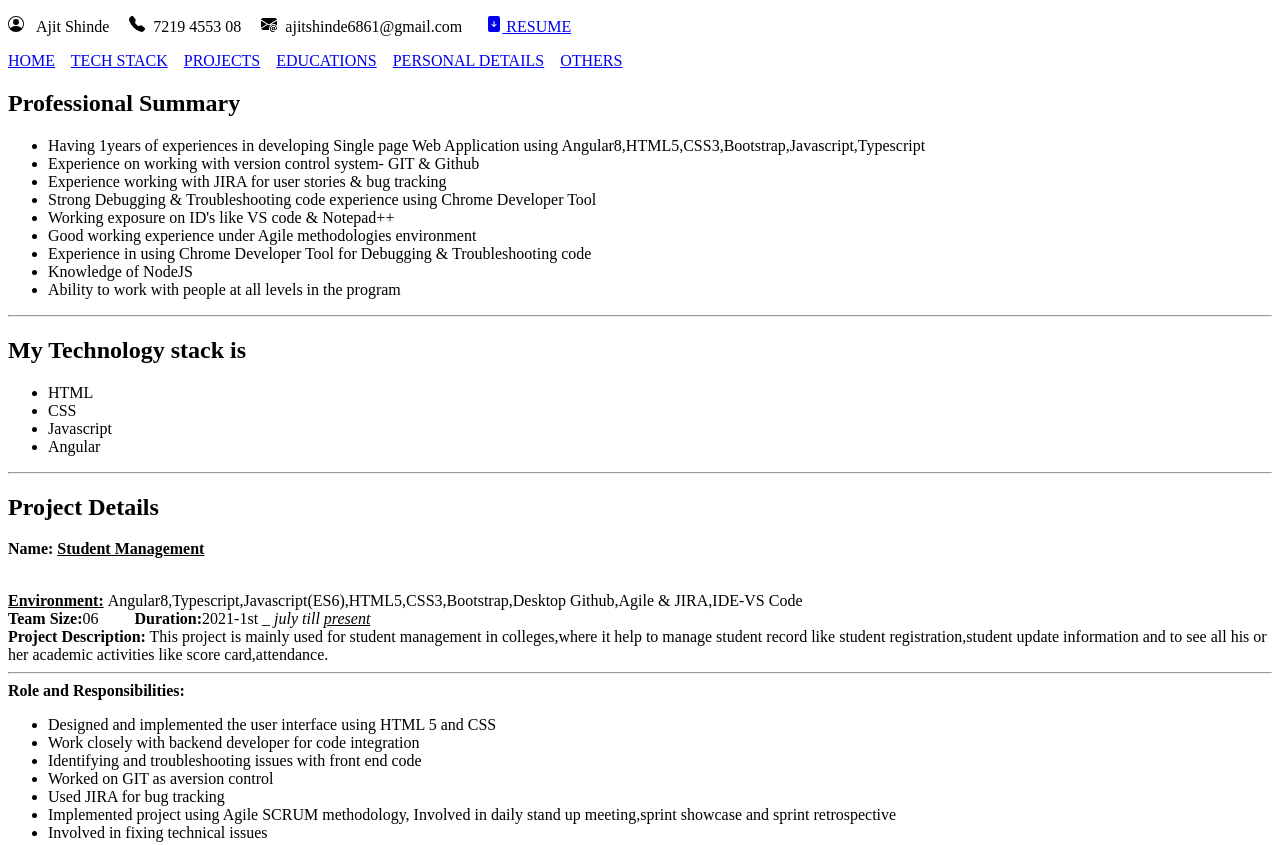
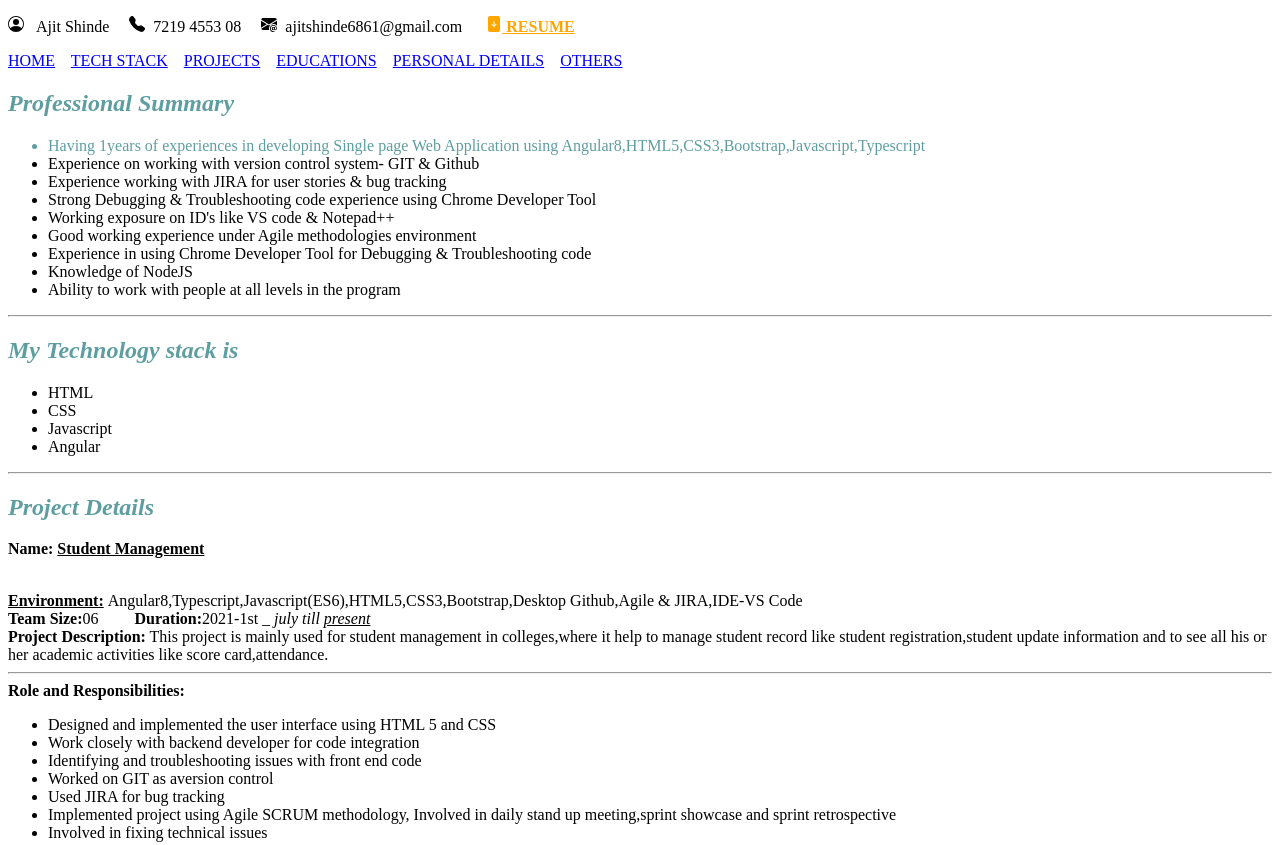
Before and after one commit to ajitshinde123/my-profile, a plain HTML site: page index.html in a window 1280 px wide. Shown: the top 845 px of the page. Drawn offline with Linux system fonts and the light colour scheme.

Commit message:
CSS DESIGN
CSS DESIGN

```diff
--- a/index.html
+++ b/index.html
@@ -5,6 +5,16 @@
     <meta name="viewport" content="width=device-width, initial-scale=1.0" />
     <title>MY-PROFILE</title>
     <link rel="shortcut icon" href="fevicon icon" type="image/x-icon">
+    <style>
+      #resume{
+        color: orange;
+        font-weight: bolder;
+      }
+      .heading{
+        color: cadetblue;
+        font-style: italic;
+      }
+    </style>
   </head>
   <body>
     <!-- Header section -->
@@ -52,7 +62,7 @@
             d="M15.834 12.244c0 1.168-.577 2.025-1.587 2.025-.503 0-1.002-.228-1.12-.648h-.043c-.118.416-.543.643-1.015.643-.77 0-1.259-.542-1.259-1.434v-.529c0-.844.481-1.4 1.26-1.4.585 0 .87.333.953.63h.03v-.568h.905v2.19c0 .272.18.42.411.42.315 0 .639-.415.639-1.39v-.118c0-1.277-.95-2.326-2.484-2.326h-.04c-1.582 0-2.64 1.067-2.64 2.724v.157c0 1.867 1.237 2.654 2.57 2.654h.045c.507 0 .935-.07 1.18-.18v.731c-.219.1-.643.175-1.237.175h-.044C10.438 16 9 14.82 9 12.646v-.214C9 10.36 10.421 9 12.485 9h.035c2.12 0 3.314 1.43 3.314 3.034zm-4.04.21v.227c0 .586.227.8.581.8.31 0 .564-.17.564-.743v-.367c0-.516-.275-.708-.572-.708-.346 0-.573.245-.573.791"
           /></svg
         >&nbsp;&nbsp;ajitshinde6861@gmail.com &nbsp;&nbsp;&nbsp;&nbsp;
-        <a href="assets/New resume.pdf" download>
+        <a href="assets/New resume.pdf" download id="resume">
           <svg xmlns="http://www.w3.org/2000/svg" width="16" height="16" fill="currentColor" class="bi bi-file-arrow-down-fill" viewBox="0 0 16 16">
             <path d="M12 0H4a2 2 0 0 0-2 2v12a2 2 0 0 0 2 2h8a2 2 0 0 0 2-2V2a2 2 0 0 0-2-2M8 5a.5.5 0 0 1 .5.5v3.793l1.146-1.147a.5.5 0 0 1 .708.708l-2 2a.5.5 0 0 1-.708 0l-2-2a.5.5 0 1 1 .708-.708L7.5 9.293V5.5A.5.5 0 0 1 8 5"/>
           </svg>
@@ -74,9 +84,9 @@
     <section>
       <!-- HOME Section -->
       <section id="home">
-      <h2>Professional Summary</h2>
+      <h2 class="heading">Professional Summary</h2>
       <ul>
-        <li> Having 1years of experiences in developing Single page Web Application using Angular8,HTML5,CSS3,Bootstrap,Javascript,Typescript </li>
+        <li style="color: cadetblue;"> Having 1years of experiences in developing Single page Web Application using Angular8,HTML5,CSS3,Bootstrap,Javascript,Typescript </li>
         <li> Experience on working with version control system- GIT & Github</li>
         <li> Experience working with JIRA for user stories & bug tracking</li>
         <li> Strong Debugging & Troubleshooting code experience using Chrome Developer Tool</li>
@@ -90,7 +100,7 @@
     <hr>
       <!-- Technology stack section -->
 <section id="techStack">
-   <h2>My Technology stack is</h2>
+   <h2 class="heading">My Technology stack is</h2>
    <ul>
     <li>HTML</li>
     <li>CSS</li>
@@ -104,7 +114,7 @@
   <hr>
        <!-- Project Section -->
       <section id="project">
-        <h2>Project Details</h2>
+        <h2 class="heading">Project Details</h2>
         <p><b>Name: <u>Student Management</u></b></p> <br>
         <b><u>Environment:</u></b>&nbsp;Angular8,Typescript,Javascript(ES6),HTML5,CSS3,Bootstrap,Desktop Github,Agile & JIRA,IDE-VS Code <br>
 <b>Team Size:</b>06 &nbsp;&nbsp;&nbsp;&nbsp;&nbsp;&nbsp;&nbsp; <b>Duration:</b>2021-1st _ <i>july till <u>present</u></i> <br>
```
Also changed, not shown: CSSLearning.html (added, +30 -0 lines), others.html (+1 -0 lines).
